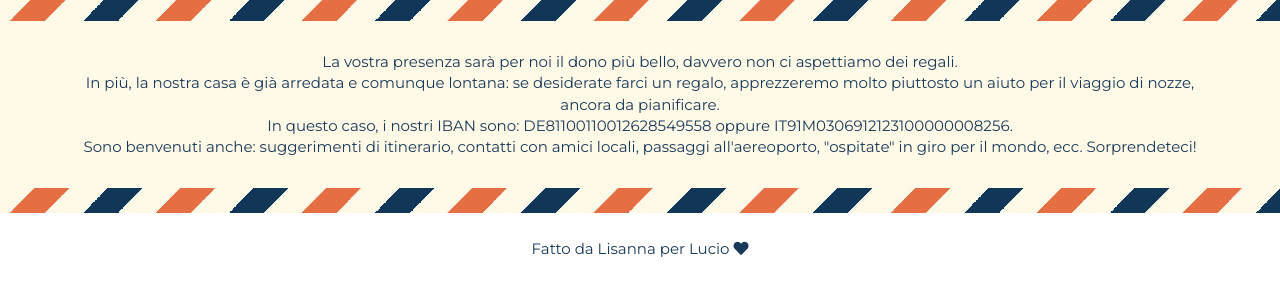
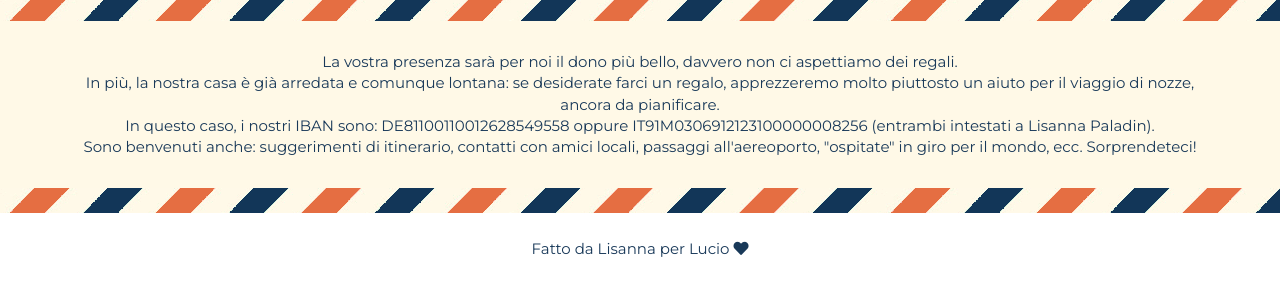
Before and after one commit to Lisanna/wedding.lucio, a Jekyll site: the page built from index.html, in a window 1280 px wide and 900 px high, scrolled down 4301 px, cut to the strip 616-900 px from the top of the window. Built offline with Jekyll 4.4.1, drawn with Linux system fonts in a browser that asks for light colours; some web fonts are replaced.

Commit message:
add account name

```diff
--- a/_includes/en_data/gifts.html
+++ b/_includes/en_data/gifts.html
@@ -9,7 +9,8 @@
                     gift us something, we would greatly appreciate some help with the honeymoon, which is yet to
                     be planned.
                     <br>
-                    In this case, our IBANs are DE81100110012628549558 or IT91M0306912123100000008256.
+                    In this case, our IBANs are DE81100110012628549558 or IT91M0306912123100000008256
+                    (both under the name of Lisanna Paladin).
                     <br>
                     We also welcome itinerary suggestions, contacts with local friends, rides to the airport,
                     "hosting" around the world etc. Surprise us!
--- a/_includes/it_data/gifts.html
+++ b/_includes/it_data/gifts.html
@@ -8,7 +8,8 @@
                     In più, la nostra casa è già arredata e comunque lontana: se desiderate farci un regalo,
                     apprezzeremo molto piuttosto un aiuto per il viaggio di nozze, ancora da pianificare.
                     <br>
-                    In questo caso, i nostri IBAN sono: DE81100110012628549558 oppure IT91M0306912123100000008256.
+                    In questo caso, i nostri IBAN sono: DE81100110012628549558 oppure IT91M0306912123100000008256
+                    (entrambi intestati a Lisanna Paladin).
                     <br>
                     Sono benvenuti anche: suggerimenti di itinerario, contatti con amici locali, passaggi
                     all'aereoporto, "ospitate" in giro per il mondo, ecc. Sorprendeteci!
```
